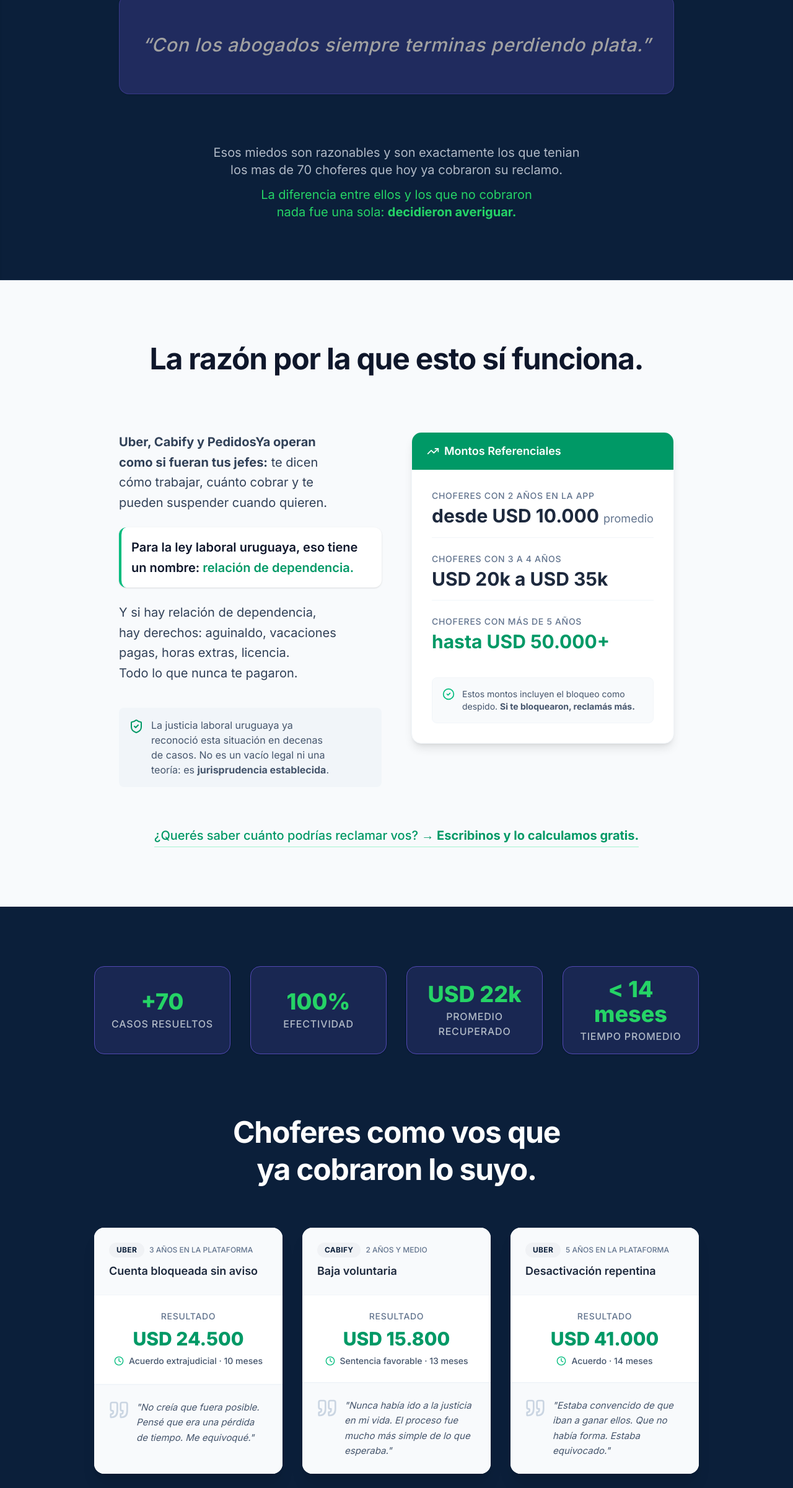
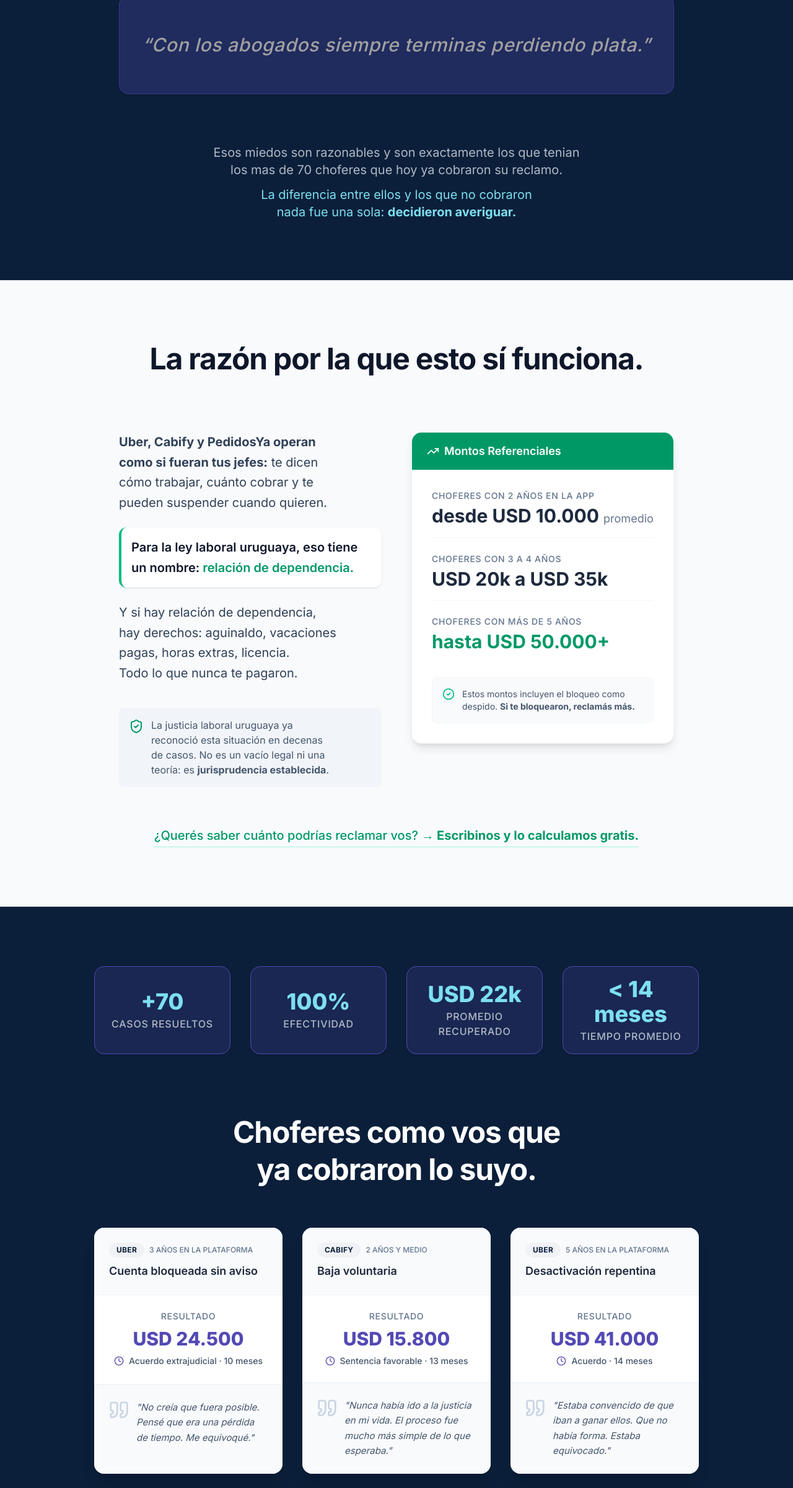
Before and after one commit to Crauseo26/laborait, a Next.js app: page / in a window 1280 px wide. Shown: the part 984-3385 px from the top of the page at 62% size. Built offline with nearby package versions, Linux system fonts and the light colour scheme.

Commit message:
fix: replace green visual accents with brand colors (cyan/purple) across MirrorSection and SocialProofSection

```diff
--- a/src/components/sections/MirrorSection.tsx
+++ b/src/components/sections/MirrorSection.tsx
@@ -58,7 +58,7 @@ export function MirrorSection() {
             <p className="text-[1.1rem] md:text-xl text-neutral-300">
               Esos miedos son razonables y son exactamente los que tenian los mas de 70 choferes que hoy ya cobraron su reclamo.
             </p>
-            <p className="text-[1.1rem] md:text-xl text-secondary-base mt-2 md:mt-3">
+            <p className="text-[1.1rem] md:text-xl text-primary-600 mt-2 md:mt-3">
               La diferencia entre ellos y los que no cobraron nada fue una sola: <span className="font-bold">decidieron averiguar.</span>
             </p>
           </div>
--- a/src/components/sections/SocialProofSection.tsx
+++ b/src/components/sections/SocialProofSection.tsx
@@ -44,7 +44,7 @@ export function SocialProofSection() {
         <div className="grid grid-cols-2 lg:grid-cols-4 gap-6 md:gap-8 mb-16 md:mb-24">
           {stats.map((stat, idx) => (
             <div key={idx} className="flex flex-col items-center justify-center text-center p-4 border border-primary-800 bg-primary-800/20 rounded-2xl shadow-sm">
-              <span className="text-3xl md:text-4xl font-extrabold text-secondary-base mb-1">{stat.value}</span>
+              <span className="text-3xl md:text-4xl font-extrabold text-primary-600 mb-1">{stat.value}</span>
               <span className="text-sm md:text-base font-medium text-neutral-300 uppercase tracking-wider">{stat.label}</span>
             </div>
           ))}
@@ -76,9 +76,9 @@ export function SocialProofSection() {
               {/* Body (Result) */}
               <div className="p-6 flex flex-col items-center text-center flex-1 border-b border-slate-100">
                 <span className="text-sm font-medium text-slate-500 uppercase tracking-wider mb-2">Resultado</span>
-                <span className="text-3xl font-extrabold text-emerald-600 mb-2">{caseItem.result}</span>
+                <span className="text-3xl font-extrabold text-primary-800 mb-2">{caseItem.result}</span>
                 <div className="flex items-center gap-2 text-sm text-slate-600 font-medium">
-                  <svg className="w-4 h-4 text-emerald-500" xmlns="http://www.w3.org/2000/svg" width="24" height="24" viewBox="0 0 24 24" fill="none" stroke="currentColor" strokeWidth="2" strokeLinecap="round" strokeLinejoin="round"><circle cx="12" cy="12" r="10"/><polyline points="12 6 12 12 16 14"/></svg>
+                  <svg className="w-4 h-4 text-primary-800" xmlns="http://www.w3.org/2000/svg" width="24" height="24" viewBox="0 0 24 24" fill="none" stroke="currentColor" strokeWidth="2" strokeLinecap="round" strokeLinejoin="round"><circle cx="12" cy="12" r="10"/><polyline points="12 6 12 12 16 14"/></svg>
                   {caseItem.resolution}
                 </div>
               </div>
```
